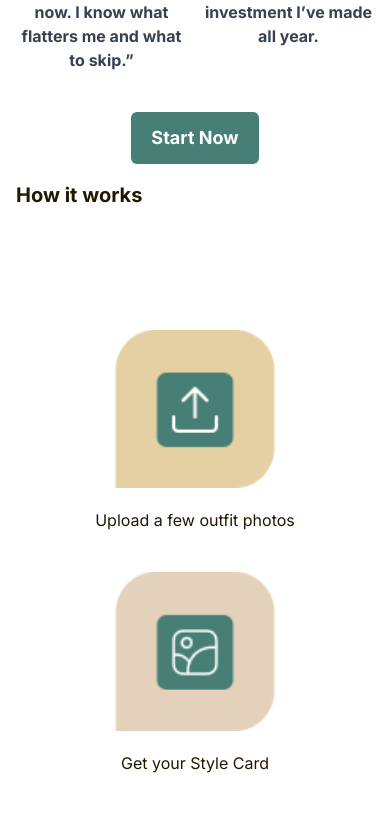
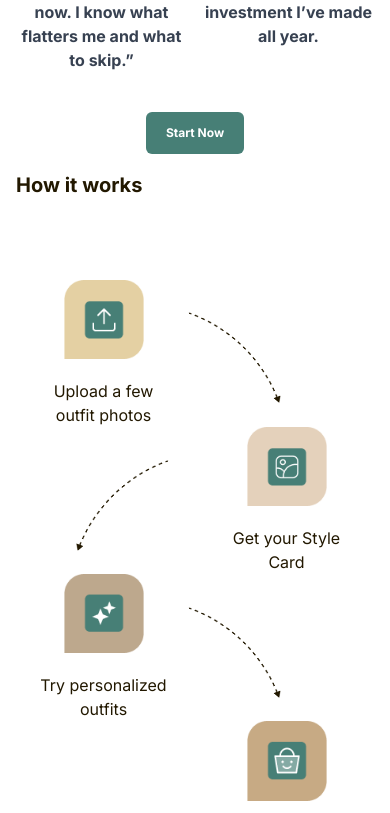
Before and after one commit to Sawjal-sikder/stailas, a React (Vite) app: page / in a window 390 px wide. Shown: the part 2169-2982 px from the top of the page. Built offline with nearby package versions, Linux system fonts and the light colour scheme.

Commit message:
fixed small screen design how it work

```diff
--- a/src/component/Button.jsx
+++ b/src/component/Button.jsx
@@ -4,7 +4,7 @@ const Button = ({ text, type = 'button', className = '' }) => {
   return (
     <button
       type={type}
-      className={`text-white bg-secondary font-inter focus:ring-4 focus:outline-none focus:ring-primary/50 font-bold rounded-md text-md px-5 py-3 text-center ${className}`}
+      className={`text-white text-[12px] lg:text-[16px] bg-secondary font-inter focus:ring-4 focus:outline-none focus:ring-primary/50 font-bold rounded-md text-md px-5 py-3 text-center ${className}`}
     >
       {text}
     </button>
--- a/src/pages/home/thirdSection/WomenLove.jsx
+++ b/src/pages/home/thirdSection/WomenLove.jsx
@@ -40,7 +40,7 @@ const WomenLove = () => {
         </div>
       </div>
       <div className='flex justify-center'>
-        <Button text="Start Now" className="mt-10 lg:mt-16 text-lg w-32 lg:w-64" />
+        <Button text="Start Now" className="mt-10 lg:mt-16 lg:w-64" />
       </div>
     </div>
   )
--- a/src/pages/home/workprocess/Process.jsx
+++ b/src/pages/home/workprocess/Process.jsx
@@ -9,43 +9,51 @@ import ArrowImage2 from "../../../assets/image/work/a2.png"
 
 const Process = () => {
   return (
-    <div className='px-4 md:px-10 py-10 grid grid-cols-1 sm:grid-cols-2 lg:grid-cols-4 gap-10 lg:gap-x-36'>
+    <div className='px-4 md:px-10 lg:py-10 grid grid-cols-2 sm:grid-cols-2 lg:grid-cols-4 gap-x-10 lg:gap-x-36'>
       {/* Step 1 */}
       <div className='text-center flex flex-col items-center relative'>
-        <Image src={Image1} alt="Upload Image" className="w-40 h-auto sm:w-44" />
+        <Image src={Image1} alt="Upload Image" className="w-20 h-auto sm:w-32" />
         <p className='text-md text-primary font-inter pt-5'>Upload a few outfit photos</p>
         <Image
           src={ArrowImage}
           alt="Arrow 1"
-          className="hidden lg:block absolute top-1/4 -right-40 w-48 -translate-y-1/2"
+          className="rotate-[45deg] lg:rotate-0 absolute top-2/4 lg:top-1/4 -right-32 lg:-right-40 w-32 lg:w-48 -translate-y-1/2"
         />
       </div>
+      <div className='lg:hidden'></div>
 
+      <div className='lg:hidden'></div>
       {/* Step 2 */}
       <div className='text-center flex flex-col items-center relative'>
-        <Image src={Image2} alt="Style Card" className="w-40 h-auto sm:w-44" />
+        <Image src={Image2} alt="Style Card" className="w-20 h-auto sm:w-32" />
         <p className='text-md text-primary font-inter pt-5'>Get your Style Card</p>
         <Image
           src={ArrowImage2}
           alt="Arrow 2"
-          className="hidden lg:block absolute top-2/4 -right-40 w-48 -translate-y-1/2"
+          className="rotate-[135deg] lg:rotate-0 absolute top-2/4 right-44 lg:-right-40 w-32 lg:w-48 -translate-y-1/2"
         />
       </div>
+      <div className='lg:hidden'></div>
+
+      <div className='lg:hidden'></div>
 
       {/* Step 3 */}
       <div className='text-center flex flex-col items-center relative'>
-        <Image src={Image3} alt="Style Suggestion" className="w-40 h-auto sm:w-44" />
+        <Image src={Image3} alt="Style Suggestion" className="w-20 h-auto sm:w-32" />
         <p className='text-md text-primary font-inter pt-5'>Try personalized outfits</p>
         <Image
           src={ArrowImage}
           alt="Arrow 3"
-          className="hidden lg:block absolute top-1/4 -right-40 w-48 -translate-y-1/2"
+          className="rotate-[45deg] lg:rotate-0 absolute top-2/4 lg:top-1/4 -right-32 lg:-right-40 w-32 lg:w-48 -translate-y-1/2"
         />
       </div>
+      <div className='lg:hidden'></div>
+
+      <div className='lg:hidden'></div>
 
       {/* Step 4 */}
       <div className='text-center flex flex-col items-center'>
-        <Image src={Image4} alt="Shop" className="w-40 h-auto sm:w-44" />
+        <Image src={Image4} alt="Shop" className="w-20 h-auto sm:w-32" />
         <p className='text-md text-primary font-inter pt-5'>Shop your favorite look</p>
       </div>
     </div>
```
